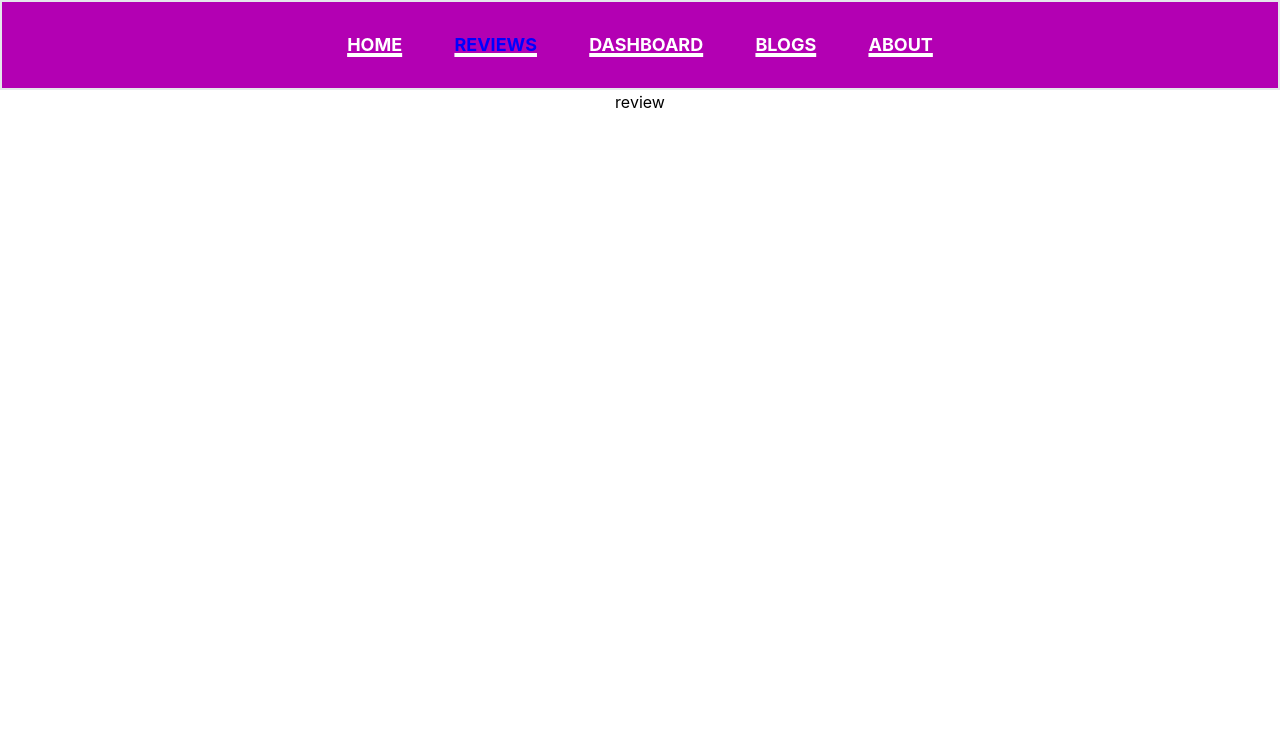
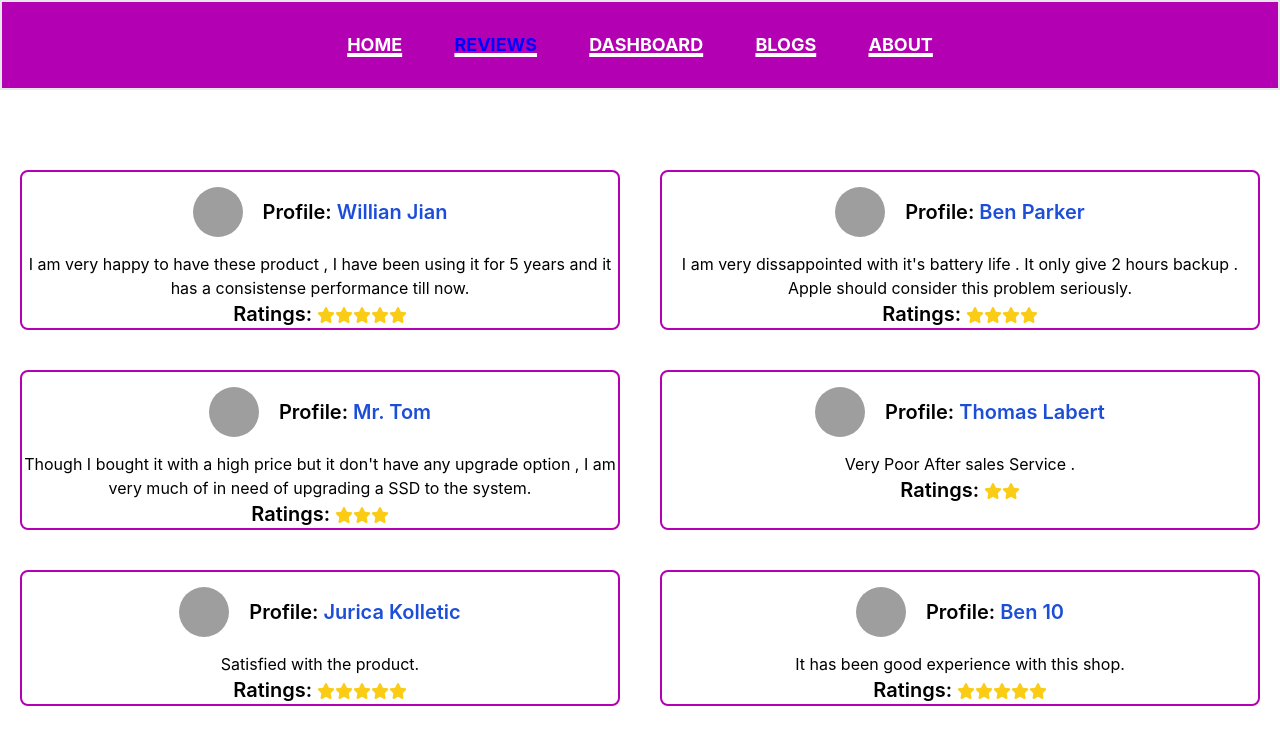
Before and after one commit to shihabsararrafid/product-analysis, a React (Create React App) app: page /reviews in a window 1280 px wide. Shown: the top 744 px of the page. Built offline with nearby package versions, Linux system fonts and the light colour scheme; grey boxes are pictures that could not be loaded.

Commit message:
font awesome added and review done

```diff
--- a/package.json
+++ b/package.json
@@ -3,6 +3,9 @@
   "version": "0.1.0",
   "private": true,
   "dependencies": {
+    "@fortawesome/fontawesome-svg-core": "^6.1.1",
+    "@fortawesome/free-solid-svg-icons": "^6.1.1",
+    "@fortawesome/react-fontawesome": "^0.1.18",
     "@testing-library/jest-dom": "^5.16.3",
     "@testing-library/react": "^12.1.4",
     "@testing-library/user-event": "^13.5.0",
--- /dev/null
+++ b/public/review.json
@@ -0,0 +1,56 @@
+[
+    {
+        "id": "623853b2614ad5aba311fdd1",
+        "index": 0,
+        "picture": "https://images.unsplash.com/photo-1570295999919-56ceb5ecca61?ixlib=rb-1.2.1&ixid=MnwxMjA3fDB8MHxzZWFyY2h8M3x8dXNlcnxlbnwwfHwwfHw%3D&auto=format&fit=crop&w=600&q=60",
+        "name": "Willian Jian",
+        "review": "I am very happy to have these product , I have been using it for 5 years and it has a consistense performance till now.",
+        "ratings": "5",
+        "gender": "Male"
+    },
+    {
+        "id": "623853b2578e9e6ad1ae0dd5",
+        "index": 1,
+        "picture": "https://images.unsplash.com/photo-1531427186611-ecfd6d936c79?ixlib=rb-1.2.1&ixid=MnwxMjA3fDB8MHxzZWFyY2h8N3x8dXNlcnxlbnwwfHwwfHw%3D&auto=format&fit=crop&w=600&q=60",
+        "review": "I am very dissappointed with it's battery life . It only give 2 hours backup . Apple should consider this problem seriously.",
+        "name": "Ben Parker",
+        "ratings": "4",
+        "gender": "Male"
+    },
+    {
+        "id": "623853b21fb149d2ee7b76c7",
+        "index": 2,
+        "picture": "https://images.unsplash.com/flagged/photo-1573740144655-bbb6e88fb18a?ixlib=rb-1.2.1&ixid=MnwxMjA3fDB8MHxzZWFyY2h8OHx8dXNlcnxlbnwwfHwwfHw%3D&auto=format&fit=crop&w=600&q=60",
+        "review": "Though I bought it with a high price but it don't have any upgrade option , I am very much of in need of upgrading a SSD to the system. ",
+        "name": "Mr. Tom ",
+        "ratings": "3",
+        "gender": "Male"
+    },
+    {
+        "id": "623853b2e91c8de578c9245e",
+        "index": 3,
+        "picture": "https://images.unsplash.com/photo-1519085360753-af0119f7cbe7?ixlib=rb-1.2.1&ixid=MnwxMjA3fDB8MHxzZWFyY2h8MTR8fHVzZXJ8ZW58MHx8MHx8&auto=format&fit=crop&w=600&q=60",
+        "review": " Very Poor After sales Service .",
+        "name": "Thomas Labert",
+        "ratings": "2",
+        "gender": "Male"
+    },
+    {
+        "id": "623853b2239582e48409ccc6",
+        "index": 4,
+        "picture": "https://images.unsplash.com/photo-1500648767791-00dcc994a43e?ixlib=rb-1.2.1&ixid=MnwxMjA3fDB8MHxzZWFyY2h8MTd8fHVzZXJ8ZW58MHx8MHx8&auto=format&fit=crop&w=600&q=60",
+        "name": "Jurica Kolletic",
+        "review": "Satisfied with the product.",
+        "ratings": "5",
+        "gender": "Male"
+    },
+    {
+        "id": "623853b2cdda0d5bc294f791",
+        "index": 5,
+        "picture": "https://images.unsplash.com/photo-1639149888905-fb39731f2e6c?ixlib=rb-1.2.1&ixid=MnwxMjA3fDB8MHxzZWFyY2h8MTV8fHVzZXJ8ZW58MHx8MHx8&auto=format&fit=crop&w=600&q=60",
+        "review": "It has been good experience with this shop.",
+        "ratings": "5",
+        "name": "Ben 10",
+        "gender": "Male"
+    }
+]
--- /dev/null
+++ b/src/Components/Ratings/Ratings.js
@@ -0,0 +1,22 @@
+import { faStar } from '@fortawesome/free-solid-svg-icons';
+import { FontAwesomeIcon } from '@fortawesome/react-fontawesome';
+import React from 'react';
+
+const Ratings = ({ ratings }) => {
+    const rating = parseInt(ratings);
+    const ratingNew = [];
+    for (let i = 0; i < rating; i++) {
+        ratingNew.push(i);
+    }
+
+
+    return (
+        <div>
+            <small className='text-xl font-semibold'>Ratings:</small>    {
+                ratingNew.map(item => <FontAwesomeIcon className='text-yellow-400' icon={faStar}></FontAwesomeIcon>)
+            }
+        </div>
+    );
+};
+
+export default Ratings;
--- a/src/Components/Reviews/Review.js
+++ b/src/Components/Reviews/Review.js
@@ -1,9 +1,15 @@
 import React from 'react';
+import ShowReview from '../showReview/ShowReview';
+import SingReview from '../SingReview/SingReview';
+
 
 const Review = () => {
+    const [review, setReview] = ShowReview();
     return (
-        <div>
-            <h1>review</h1>
+        <div className='grid grid-cols-2 gap-10 mt-20 mx-5'>
+            {
+                review.map(item => <SingReview key={item.id} review={item}></SingReview>)
+            }
         </div>
     );
 };
--- /dev/null
+++ b/src/Components/SingReview/SingReview.js
@@ -0,0 +1,25 @@
+import React from 'react';
+import Ratings from '../Ratings/Ratings';
+
+const SingReview = (props) => {
+    const { name, picture, review, ratings } = props.review;
+    return (
+        <div className='border-2 border-[#B300B3] rounded-lg'>
+            <div className='flex h-[80px] items-center justify-center '>
+
+                <img className='w-[50px] h-[50px] rounded-full' src={picture} alt="" />
+                <h1 className='ml-5 text-xl font-semibold'>Profile: <a className='text-blue-700' href="/">{name}</a> </h1>
+            </div>
+            <div>
+                <p>{review}</p>
+
+                <Ratings ratings={ratings}></Ratings>
+            </div>
+            <div>
+
+            </div>
+        </div>
+    );
+};
+
+export default SingReview;
--- /dev/null
+++ b/src/Components/showReview/ShowReview.js
@@ -0,0 +1,12 @@
+import { useEffect, useState } from "react";
+//custom HOOK
+const ShowReview = () => {
+    const [review, setReview] = useState([]);
+    useEffect(() => {
+        fetch('review.json')
+            .then(res => res.json())
+            .then(data => setReview(data))
+    }, []);
+    return [review, setReview];
+}
+export default ShowReview;
```
Also changed, not shown: src/Components/SingReview/SingREview.css (added), 1 other file (tests, documents, lock files or other folders).
